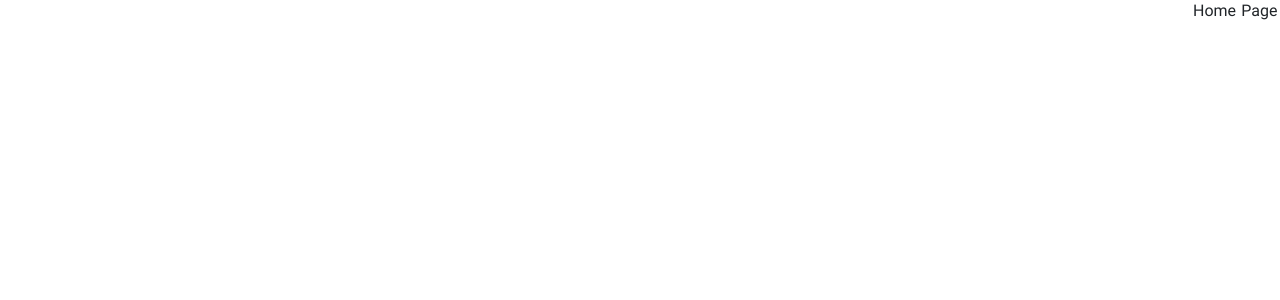
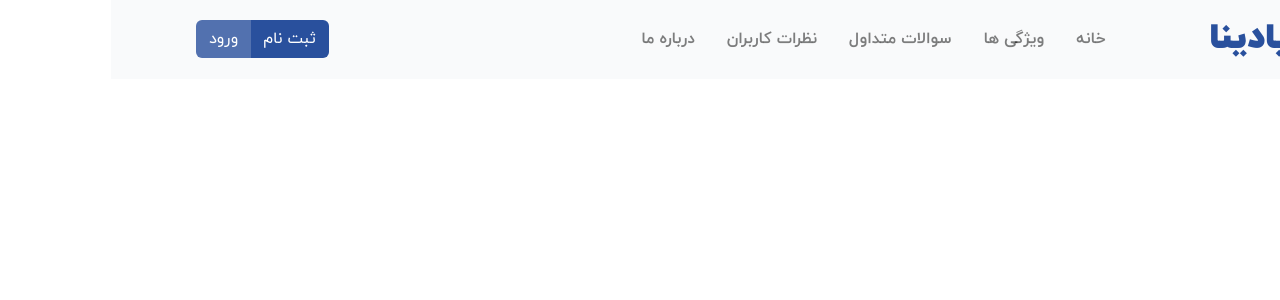
Before and after one commit to pouyaafraz123/udemy-front, a React (Create React App) app: page / in a window 1280 px wide. Shown: the top 300 px of the page. Built offline with nearby package versions, Linux system fonts and the light colour scheme.

Commit message:
TopBar Desktop & Mobile

```diff
--- a/src/app/App.js
+++ b/src/app/App.js
@@ -1,5 +1,5 @@
 import HomePage from "../pages/HomePage";
-import GlobalStyle from "../global/GlobalStyle";
+import GlobalStyle from "../containers/Global/GlobalStyle";
 
 function App() {
     return (
--- /dev/null
+++ b/src/components/HomePage/Header/Header.js
@@ -0,0 +1,25 @@
+import React, {Component} from "react";
+import Layout from "../../../containers/Layout/Layout";
+import TopBar from "./TopBar/TopBar";
+import SideDraw from "../../UI/SideDraw/SideDraw";
+
+class Header extends Component {
+    state = {
+        open: false
+    }
+
+    sideDrawHandler() {
+        this.setState({open: !this.state.open});
+    }
+
+    render() {
+        return (
+            <Layout>
+                <TopBar open={this.state.open} clicked={() => this.sideDrawHandler()}/>
+                <SideDraw open={this.state.open}/>
+            </Layout>
+        );
+    }
+}
+
+export default Header;
--- /dev/null
+++ b/src/components/HomePage/Header/TopBar/MenuItems/MenuItems.js
@@ -0,0 +1,33 @@
+import React from "react";
+import styled from "styled-components";
+
+const items = [
+    {title: "خانه", link: "#Home", id: 1},
+    {title: "ویژگی ها", link: "#Options", id: 2},
+    {title: "سوالات متداول", link: "#Questions", id: 3},
+    {title: "نظرات کاربران", link: "#Comments", id: 4},
+    {title: "درباره ما", link: "#AboutUs", id: 5},
+]
+
+const MenuItems = (props) => {
+    return items.map((item) => {
+        return (
+            <ListItem key={item.id} className="nav-item px-lg-2">
+                <a className="nav-link" href={item.link}>{item.title}</a>
+            </ListItem>
+        );
+    });
+}
+
+const ListItem = styled.li`
+  .nav-link {
+    transition: all ease 0.7s;
+    font-weight: 700;
+  }
+
+  .nav-link:hover {
+    color: rgba(41, 80, 157) !important;
+  }
+`;
+
+export default MenuItems;
--- /dev/null
+++ b/src/components/HomePage/Header/TopBar/MobileMenu/MobileMenu.js
@@ -0,0 +1,35 @@
+import React from "react";
+import styled from "styled-components";
+import MenuItems from "../MenuItems/MenuItems";
+
+const MobileMenu = (props) => {
+    return (
+        <MobileItems>
+            <MenuItems/>
+            <div className="d-flex flex-column pt-3">
+                <a className="nav-link" href="#">ثبت نام</a>
+                <a className="nav-link pt-0 mt-0" href="#">ورود</a>
+            </div>
+        </MobileItems>
+    );
+}
+
+const MobileItems = styled.div`
+  padding-top: 75px;
+  display: flex;
+  flex-direction: column;
+  .nav-item {
+    list-style: none;
+  }
+  .nav-link {
+    color: white;
+    font-weight: 400;
+    transition: all ease 0.5s;
+  }
+  .nav-link:hover {
+    color: white !important;
+    padding-right: 30px;
+  }
+`;
+
+export default MobileMenu;
--- /dev/null
+++ b/src/components/HomePage/Header/TopBar/TopBar.js
@@ -0,0 +1,66 @@
+import React from "react";
+import MenuItems from "./MenuItems/MenuItems";
+import styled from "styled-components";
+import CloseIcon from '@mui/icons-material/Close';
+import MenuIcon from '@mui/icons-material/Menu';
+
+const TopBar = (props) => {
+    return (
+        <>
+            <NavBar className="navbar navbar-expand-xl bg-light navbar-light">
+                <div className="container">
+                    <a className="navbar-brand pl-lg-5" href="#">یادینا</a>
+                    <div className="d-xl-none d-lg-block" style={{cursor: 'pointer'}} onClick={props.clicked}>
+                        {props.open ? <CloseIcon style={{color: '#29509d'}} fontSize={"large"}/> :
+                            <MenuIcon style={{color: '#29509d'}} fontSize={"large"}/>}
+                    </div>
+                    <div className="collapse navbar-collapse" id="collapsibleNavbar">
+                        <ul className="navbar-nav">
+                            <MenuItems/>
+                        </ul>
+                    </div>
+                    <div className="btn-group d-xl-block d-lg-none d-none">
+                        <button type="button" className="btn registerBTN">ثبت نام</button>
+                        <button type="button" className="btn loginBTN">ورود</button>
+                    </div>
+                </div>
+            </NavBar>
+        </>
+    );
+}
+
+const NavBar = styled.nav`
+  background-color: #f9fafb !important;
+
+  .navbar-brand {
+    font-weight: 900;
+    color: rgba(41, 80, 157);
+    font-size: 35px;
+  }
+
+  .navbar-brand:hover {
+    color: rgba(41, 80, 157);
+  }
+
+  .registerBTN {
+    background-color: #29509d;
+    color: white;
+    border-radius: 0 6px 6px 0 !important;
+    transition: all ease 0.5s;
+  }
+
+  .loginBTN {
+    background-color: #5271af;
+    color: white;
+    border-radius: 6px 0 0 6px !important;
+    transition: all ease 0.5s;
+  }
+
+  .registerBTN:hover, .loginBTN:hover {
+    background-color: #7ac3f0;
+    z-index: unset !important;
+  }
+
+`;
+
+export default TopBar;
--- /dev/null
+++ b/src/components/UI/SideDraw/SideDraw.js
@@ -0,0 +1,51 @@
+import React from "react";
+import styled from "styled-components";
+import MobileMenu from "../../HomePage/Header/TopBar/MobileMenu/MobileMenu";
+
+const SideDraw = (props) => {
+    let attachedClasses = ["SideDraw", "Close"];
+    if (props.open) {
+        attachedClasses = ["SideDraw", "Open"];
+    }
+    return (
+        <>
+            <SideDrawDiv>
+                <div className={attachedClasses.join(" ")}>
+                    <MobileMenu/>
+                </div>
+            </SideDrawDiv>
+        </>
+    );
+}
+
+const SideDrawDiv = styled.div`
+  .SideDraw {
+    position: fixed;
+    width: 320px;
+    max-width: 70%;
+    height: 100%;
+    right: 0;
+    top: 0;
+    z-index: 200;
+    background-color: #29509d;
+    padding: 32px 16px;
+    box-sizing: border-box;
+    transition: transform ease-out 0.3s;
+  }
+
+  .Open {
+    transform: translateX(0);
+  }
+
+  .Close {
+    transform: translateX(100%);
+  }
+
+  @media only screen and (min-width: 1200px) {
+    .SideDraw {
+      display: none;
+    }
+  }
+`;
+
+export default SideDraw;
--- a/src/global/GlobalStyle.js
+++ b/src/containers/Global/GlobalStyle.js
@@ -8,6 +8,10 @@ const Global = createGlobalStyle`
   body {
     font-family: iranyekan, sans-serif;
   }
+
+  html {
+    scroll-behavior: smooth;
+  }
 `;
 
 export default GlobalStyle;
--- a/src/containers/Layout/Layout.js
+++ b/src/containers/Layout/Layout.js
@@ -1,11 +1,5 @@
-import React from "react";
-
 const Layout = (props) => {
-    return(
-        <>
-
-        </>
-    );
+    return(props.children);
 }
 
 export default Layout;
--- a/src/pages/HomePage.js
+++ b/src/pages/HomePage.js
@@ -1,10 +1,16 @@
 import styled from "styled-components";
+import Layout from "../containers/Layout/Layout";
+import Header from "../components/HomePage/Header/Header";
 
 const HomePage = () => {
     return (
-        <Container>
-            Home Page 3432
-        </Container>
+        <>
+            <Container>
+                <Layout>
+                    <Header />
+                </Layout>
+            </Container>
+        </>
     );
 }
 
```
